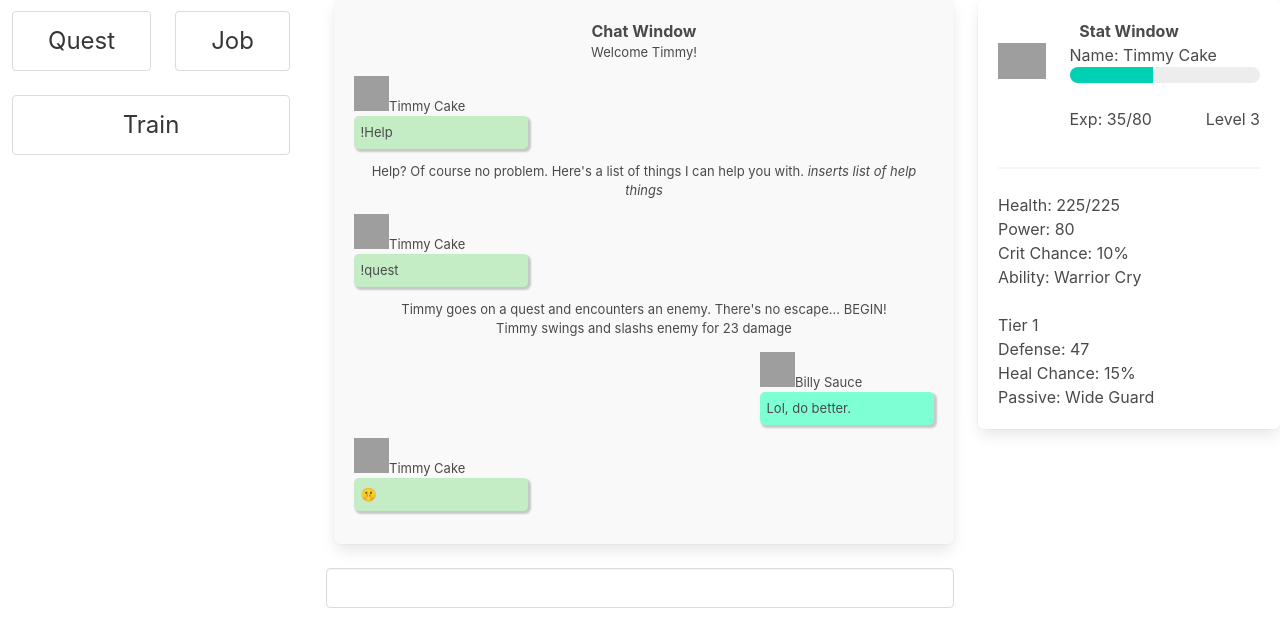
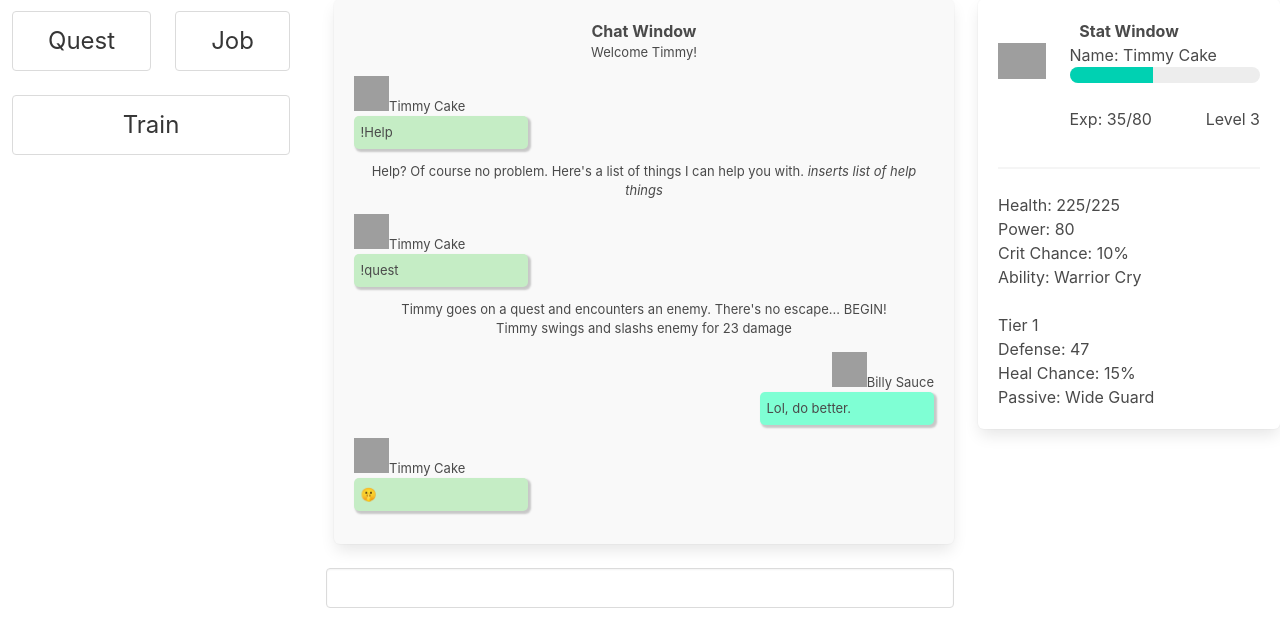
Before and after one commit to IsaiahSama/Fight-Parade, a Flask app: template Application/templates/oldIndex.html in a window 1280 px wide. Shown: the part 17-649 px from the top of the page. Run offline with Flask 3, Linux system fonts and the light colour scheme; the template is opened without the code that fills it, so the values that code supplies are empty; parts of the project's set-up code (start-up, migrations or seed data) failed here and were passed over; some libraries are stand-ins or nearby versions; grey boxes are pictures that could not be loaded.

Commit message:
Fixed issue with message header

```diff
--- a/Application/static/style/style.css
+++ b/Application/static/style/style.css
@@ -118,16 +118,21 @@ section {
   box-shadow: 2px 2px 2px 1px rgba(0, 0, 0, 0.2);
 }
 
+.fighter {
+  margin-left: auto;
+  min-width: 30%;
+  width: fit-content;
+  max-width: 70%;
+}
+
 .fighter .playerMessageBody {
   background-color: aquamarine;
   min-width: 100%;
 }
 
-.fighter {
+.fighter .playerMessageHeader {
+  width: fit-content;
   margin-left: auto;
-  min-width: 30%;
-  width: fit-content;
-  max-width: 70%;
 }
 
 /* General Window */
```
